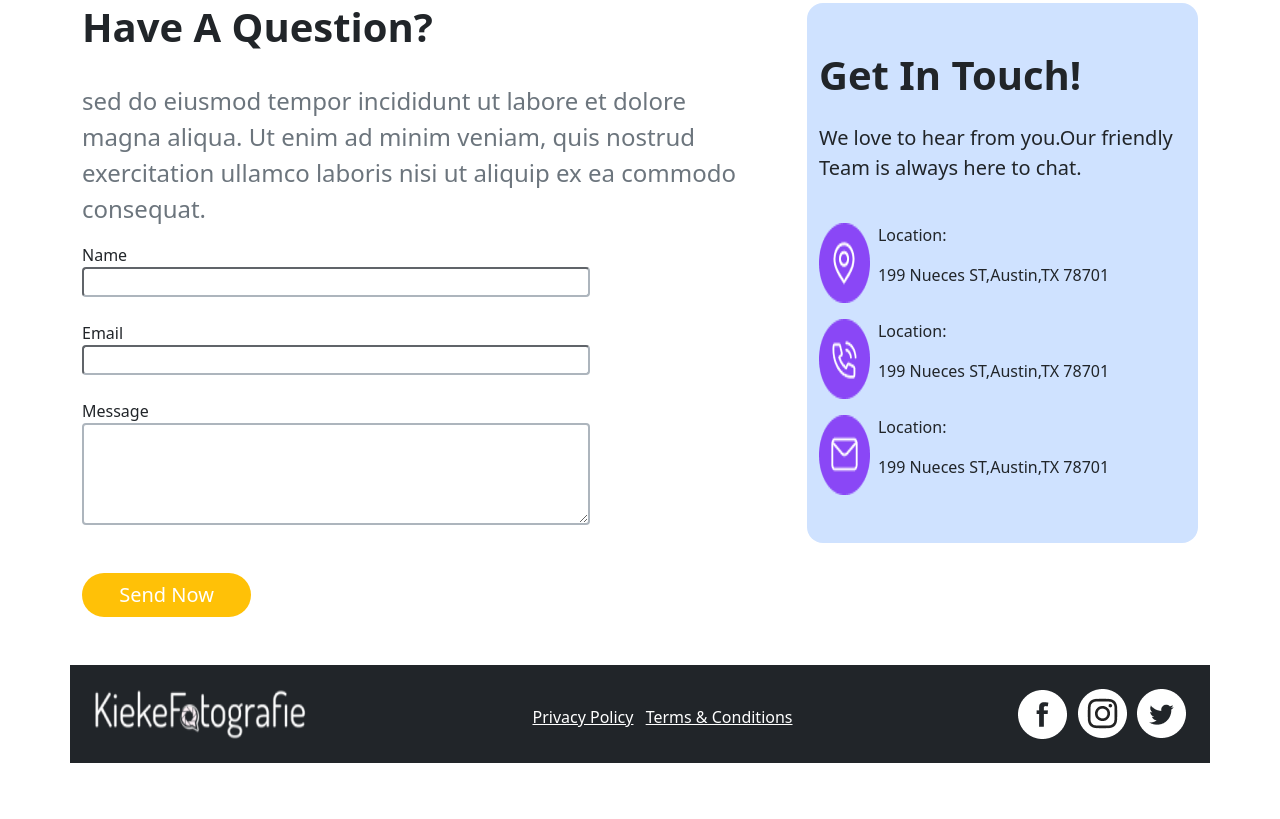
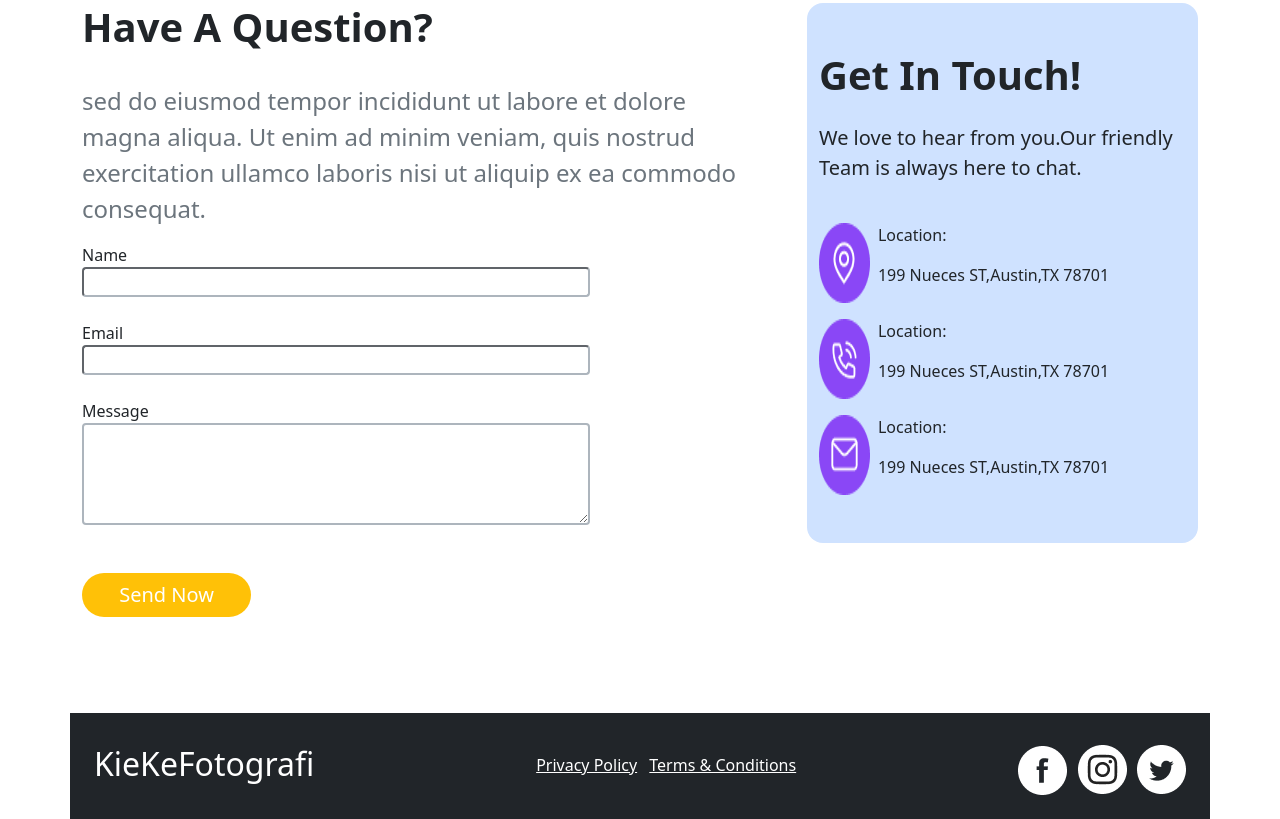
Before and after one commit to SM-Arafat06/Bootstrap, a plain HTML site: page index.html in a window 1280 px wide. Shown: the part 3920-4739 px from the top of the page. Before the commit the page ends 4683 px from the top, so only its background shows below. Drawn offline with nearby package versions, Linux system fonts and the light colour scheme.

Commit message:
tenth commit

```diff
--- a/index.html
+++ b/index.html
@@ -333,7 +333,7 @@
 
     <!--Asking section-->
     <div class="container d-grid d-md-flex
-    -grid mt-5 gap-5">
+     mt-5 gap-5">
       <div class="d-grid">
         <h1 class="fs-1 fw-bold">Have A Question?</h1>
         <p class="text-secondary pt-4 fs-4">sed do eiusmod tempor incididunt ut labore et dolore magna aliqua. Ut enim ad minim veniam, quis nostrud exercitation ullamco laboris nisi ut aliquip ex ea commodo consequat.</p>
@@ -383,13 +383,13 @@
       </div>
 
       <!--Footer Section-->
-      <div class="container d-flex justify-content-between bg-dark w-100 h-100 p-4">
-        <img src="images/image-28.png" alt="">
+      <div class="container d-grid d-md-flex justify-content-between bg-dark w-100 h-100 p-4 mt-5">
+        <h2 class="text-white pt-2">KieKeFotografi</h2>
         <div class="pt-3">
           <a href="#" class="text-white pe-2">Privacy Policy</a>
           <a href="#" class="text-white">Terms & Conditions</a>
         </div>
-        <img src="images/image-29.png" alt="">
+        <img src="images/image-29.png" alt="" class="pt-2">
       </div>
 
     <script
```
